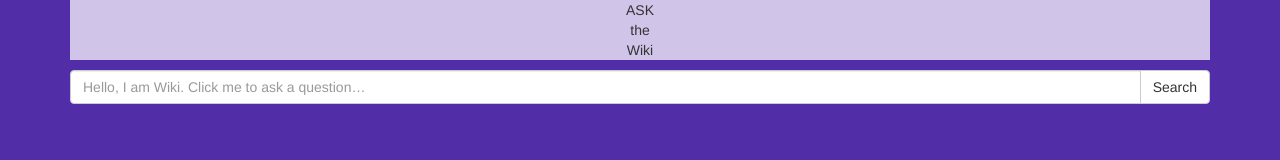
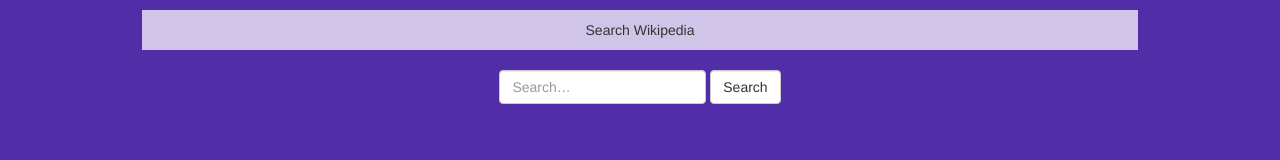
Before and after one commit to jack9950/wikipedia-viewer, a plain HTML site: page main.html in a window 1280 px wide. Drawn offline with nearby package versions, Linux system fonts and the light colour scheme.

Commit message:
02-10-17 interface updates

```diff
--- a/main.css
+++ b/main.css
@@ -11,6 +11,27 @@
   height: 200px;
   margin: 50px 50px;
 }*/
+.main-header {
+  margin: auto;
+  width: 90%;
+  /*border: 3px solid green;*/
+}
+
+.main-app-title {
+  margin-top: 10px;
+  padding-top: 10px;
+  padding-bottom: 10px;
+}
+
+.searchBox {
+  width:60%;
+  margin: 10px auto;
+}
+
+.searchButton {
+  width:25%;
+  margin: 10px auto;
+}
 
 .bottom-spacer {
 
@@ -23,11 +44,11 @@
   margin-bottom: 2%;
 }
 
-/*p {
-  padding-top: 2%;
-  padding-bottom: 2%;
-}*/
+input {
+  display: inline;
+}
 
-/*header p{
-  border-radius: 50%;
-}*/
+form input:focus{
+  border-width: 2px;
+  border-color: #66b1ee;
+}
--- a/main.html
+++ b/main.html
@@ -12,24 +12,19 @@
   </head>
   <body class="dark-primary-color">
     <div class="container text-center" id="container">
-      <div class="row">
-        <header class="col-xs-12"><p class="light-primary-color text-center">ASK<br>the<br>Wiki</p></header>
+      <div class="row main-header">
+        <header class="col-xs-12"><p class="light-primary-color text-center main-app-title">Search Wikipedia</p></header>
       </div>
       <div class="row">
         <div class="col-xs-12">
-          <form>
-            <div class="input-group">
-              <input id="searchBox" type="text" class="form-control" placeholder="Hello, I am Wiki. Click me to ask a question&hellip;">
-              <span class="input-group-btn">
-                <button id="searchButton" type="button" class="btn btn-default" >Search</button>
-              </span>
-            </div>
+          <form class="form-inline" id="searchForm">
+              <input id="searchBox" class="form-control searchBox" placeholder="Search&hellip;">
+              <input id="searchButton" type="Submit" class="btn btn-default form-control searchButton" value="Search">
           </form>
         </div>
       </div>
-      <!-- <div class="row" id="testing", testLink="https://www.google.com">
-        <div class="col-xs-12"><p class="light-primary-color text-center">This is a content row testing</p></div>
-      </div> -->
+    </div>
+    <div class="container text-center" id="container2">
     </div>
 
     <script src="https://code.jquery.com/jquery-3.1.1.min.js" integrity="sha256-hVVnYaiADRTO2PzUGmuLJr8BLUSjGIZsDYGmIJLv2b8=" crossorigin="anonymous"></script>
--- a/main.js
+++ b/main.js
@@ -3,13 +3,12 @@
 
 $(document).ready(function() {
 
-  function getSearchResults() {
+  function getSearchResults(searchQuery) {
     /*************************************************************************
     User enters a search string and hits enter.
     This will fetch the search results from the WikiMedia API
     **************************************************************************/
-
-    var searchQuery = $("#searchBox").val();
+    //alert("getSearchResults was called with searchQuery" + searchQuery);
 
     $.ajax ({
       url: 'https://en.wikipedia.org/w/api.php',
@@ -35,6 +34,8 @@ $(document).ready(function() {
     })
     .done(function(data) {
 
+      //alert("ajax call done" + );
+      $("#container2").empty();
       var pages = data.query.pages;
 
       var outerDiv,
@@ -65,7 +66,8 @@ $(document).ready(function() {
         innerDiv.append(titleParagraph);
         outerDiv.append(innerDiv);
 
-        $("#container").append(outerDiv);
+
+        $("#container2").append(outerDiv);
 
         $(outerDiv).on("click", function() {
           var articleUrl = $(this).attr("fullUrl");
@@ -79,6 +81,10 @@ $(document).ready(function() {
     })
   };
 
-  $("#searchButton").on("click", getSearchResults);
+$("#searchForm").on("submit", function(event){
+  event.preventDefault();
+  var searchQuery = $("#searchBox").val();
+  getSearchResults(searchQuery);
+});
 
 });
```
